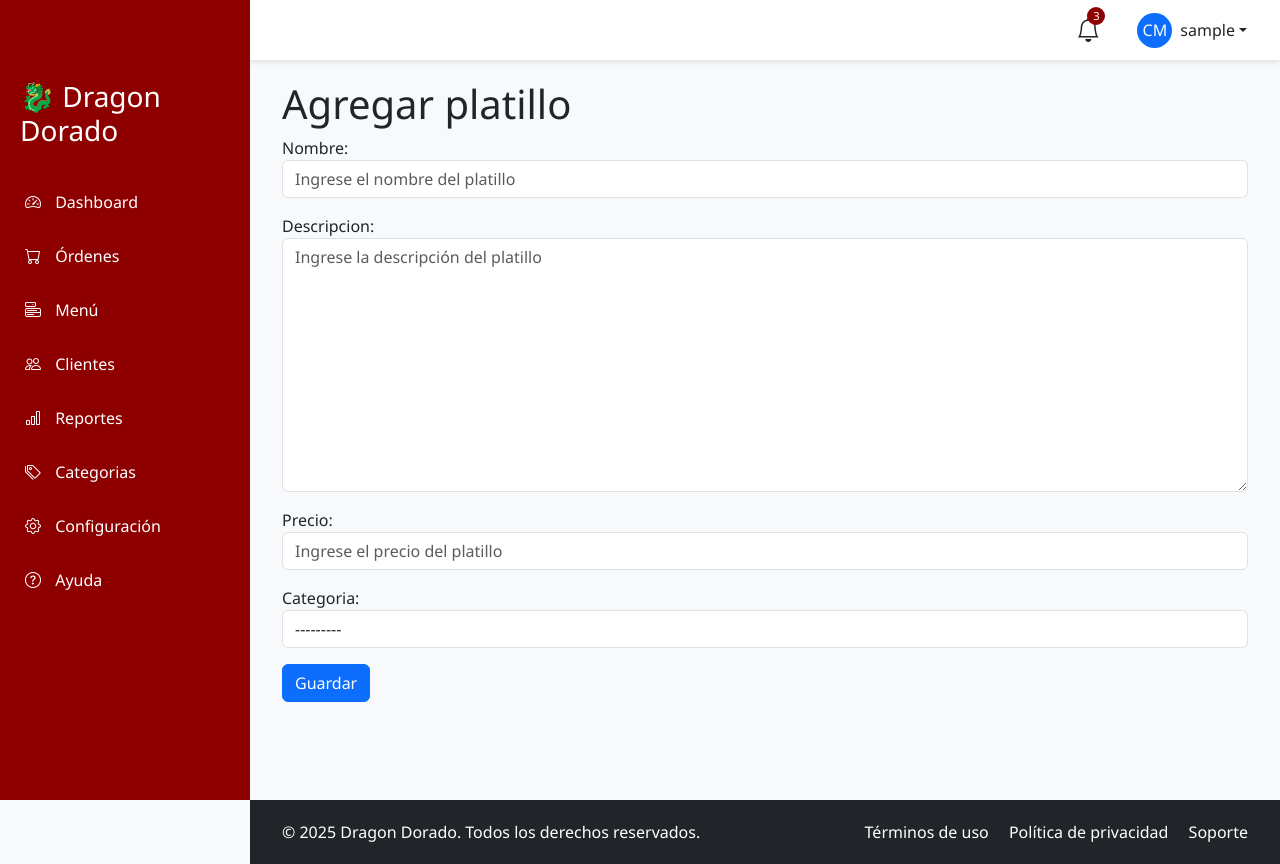
After one commit to Malena-23/Restaurante, a Django app: page /platillos/platillos/add/ in a window 1280 px wide. The commit adds this page. Run offline with Django 5.2, Linux system fonts and the light colour scheme; the visitor is signed in with stand-in values (Sample User, id 1); data that the repository does not hold is empty.

Commit message:
Guardando cambios

```diff
--- a/apps/platillos/forms.py
+++ b/apps/platillos/forms.py
@@ -1,5 +1,5 @@
 import django.forms as forms
-from .models import Categoria
+from .models import Categoria, Platillo
 
 class CategoriaForm(forms.ModelForm):
     class Meta:
@@ -8,3 +8,14 @@ class CategoriaForm(forms.ModelForm):
         widgets = {
             'nombre': forms.TextInput(attrs={'class': 'form-control', 'placeholder': 'Ingrese el nombre de la categoría'})
         }
+
+class PlatilloForm(forms.ModelForm):
+    class Meta:
+        model = Platillo
+        fields = ['nombre', 'descripcion', 'precio', 'categoria']
+        widgets = {
+            'nombre': forms.TextInput(attrs={'class': 'form-control', 'placeholder': 'Ingrese el nombre del platillo'}),
+            'descripcion': forms.Textarea(attrs={'class': 'form-control', 'placeholder': 'Ingrese la descripción del platillo'}),
+            'precio': forms.NumberInput(attrs={'class': 'form-control', 'placeholder': 'Ingrese el precio del platillo'}),
+            'categoria': forms.Select(attrs={'class': 'form-control'})
+        }
--- a/apps/platillos/urls.py
+++ b/apps/platillos/urls.py
@@ -9,4 +9,5 @@ urlpatterns = [
     path('categorias/<int:pk>/edit/', views.CategoriaUpdateView.as_view(), name='categoria_edit'),
     path('categorias/<int:pk>/delete/', views.CategoriaDeleteView.as_view(), name='categoria_delete'),
     path('platillos/', views.PlatilloListView.as_view(), name='platillos_list'),
+    path('platillos/add/', views.PlatilloCreateView.as_view(), name='platillos_create'),
 ]
--- a/apps/platillos/views.py
+++ b/apps/platillos/views.py
@@ -3,7 +3,7 @@ from django.views.generic import ListView
 from django.views.generic.edit import CreateView, UpdateView, DeleteView
 from django.contrib.auth.mixins import LoginRequiredMixin
 from .models import Categoria, Platillo
-from .forms import CategoriaForm
+from .forms import CategoriaForm, PlatilloForm
 
 class CategoriaListView(LoginRequiredMixin, ListView):
     model = Categoria
@@ -31,3 +31,9 @@ class PlatilloListView(LoginRequiredMixin, ListView):
     model = Platillo
     template_name = 'platillos/platillos_list.html'
     context_object_name = 'platillos'
+
+class PlatilloCreateView(LoginRequiredMixin, CreateView):
+    model = Platillo
+    form_class = PlatilloForm
+    template_name = 'platillos/platillos_form.html'
+    success_url = '/platillos/platillos/'
--- /dev/null
+++ b/templates/platillos/platillos_form.html
@@ -0,0 +1,11 @@
+{% extends 'main/base_user.html' %}
+
+{% block content %}
+<h1>Agregar platillo</h1>
+
+<form action="{% url 'platillos:platillos_create' %}" method="post">
+    {% csrf_token %}
+    {{ form.as_p }}
+    <button type="submit" class="btn btn-primary">Guardar</button>
+</form>
+{% endblock %}
--- a/templates/platillos/platillos_list.html
+++ b/templates/platillos/platillos_list.html
@@ -2,7 +2,7 @@
 
 {% block content %}
 <h1>Lista de Platillos</h1>
-<a class="btn btn-primary" href="{% url '' %}">Agregar platillos</a>
+<a class="btn btn-primary" href="{% url 'platillos:platillos_create' %}">Agregar platillo</a>
 <table class="table">
     <thead>
         <tr>
@@ -17,8 +17,8 @@
         {% for platillo in platillos %}
         <tr>
             <td>
-                <a class="btn btn-primary" href="{% url '' %}">Editar</a>
-                <a class="btn btn-danger" href="{% url '' %}">Eliminar</a>
+                <a class="btn btn-primary" href="{% url 'platillos:platillos_edit' platillo.pk%}">Editar</a>
+                <a class="btn btn-danger" href="{% url 'platillos:platillos_delete' platillo.pk %}">Eliminar</a>
             </td>
             <td>{{platillo.nombre}}</td>
             <td>{{platillo.descripcion}}</td>
```
